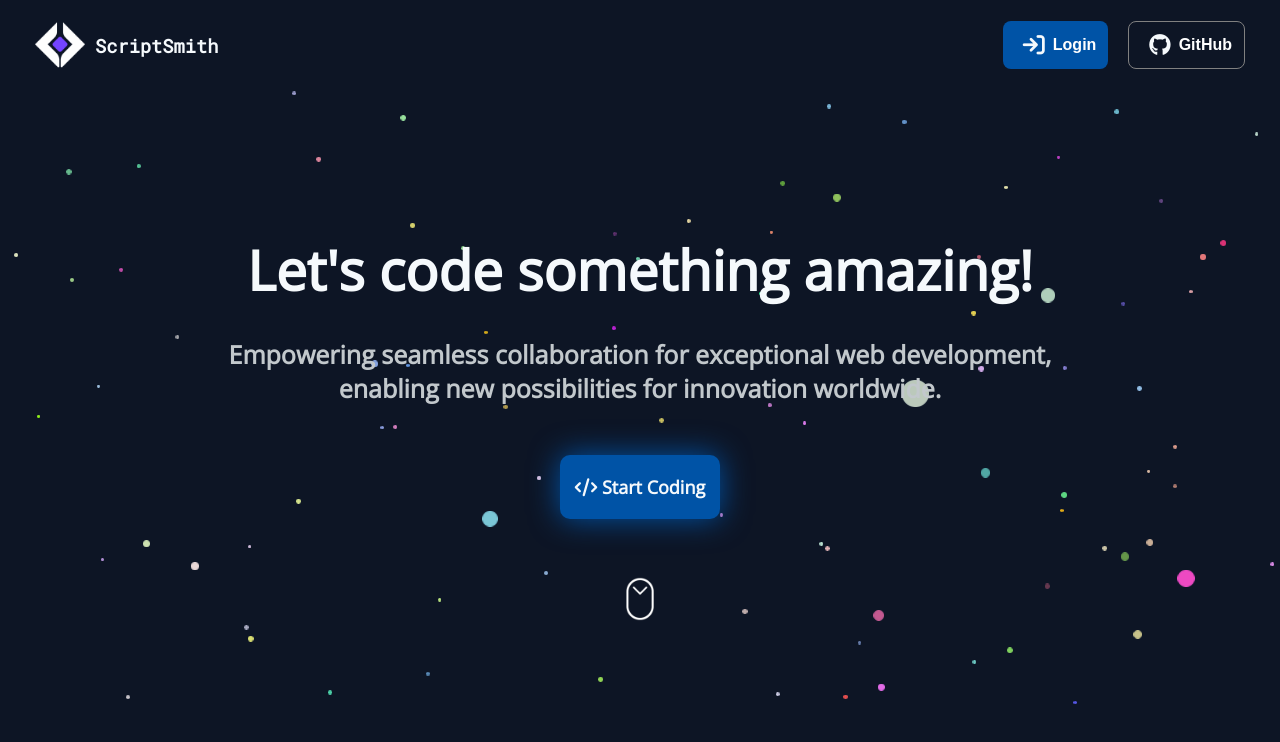
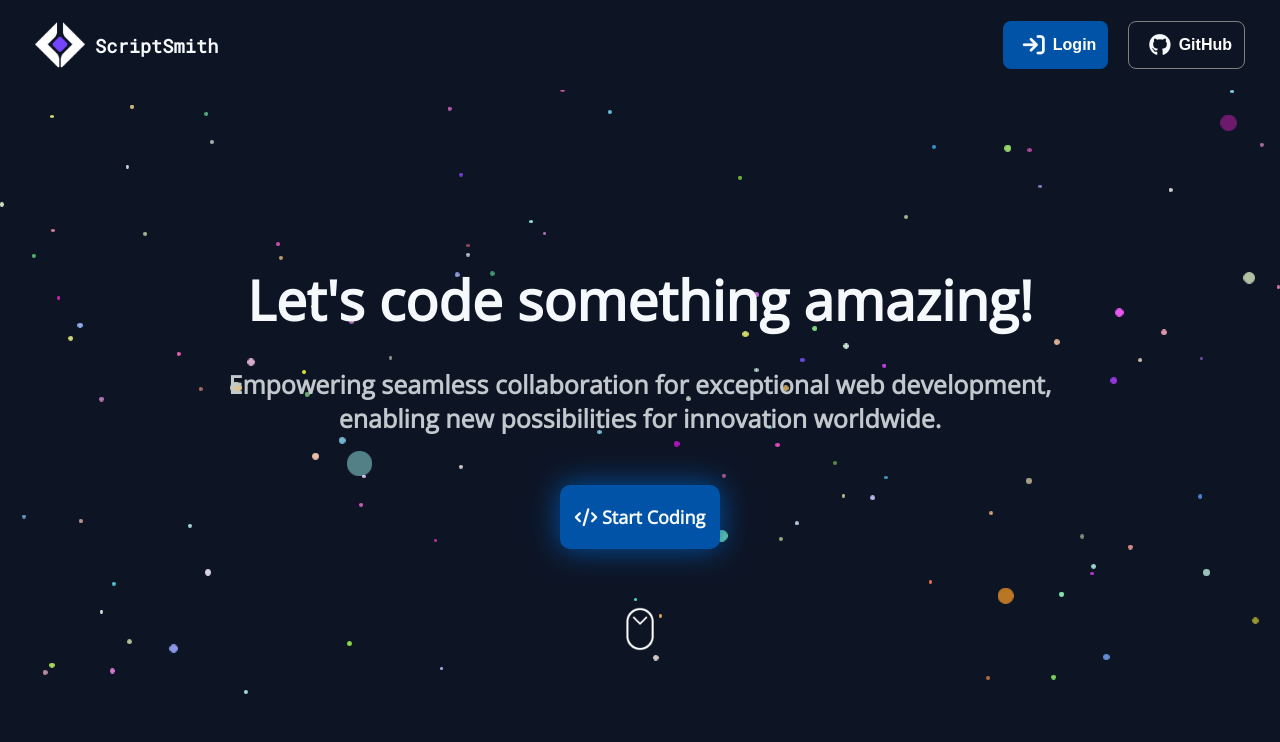
Before and after one commit to SahilK-027/replit-landing-page-clone, a website built with Vite: page index.html in a window 1280 px wide. Shown: the top 742 px of the page. Built offline with nearby package versions, Linux system fonts and the light colour scheme.

Commit message:
🐞Fix: Sudden Change In Text Position of Head Text

```diff
--- a/main.js
+++ b/main.js
@@ -21,7 +21,7 @@ gsap.to("#zoom-in .hero-container",{
      scrollTrigger: {
         trigger: "#zoom-in",
         pin: true,
-        end: `+=${trigger * 4}`,
+        end: `+=${trigger * 3.5}`,
         scrub: 1
      }
 })
@@ -175,16 +175,15 @@ const tick = () => {
         cameraGroup.position.x += (parallaxX - cameraGroup.position.x) * 1 * deltaTime
         cameraGroup.position.y += (parallaxY - cameraGroup.position.y) * 1 * deltaTime
 
-        console.log(scrollY);
 
         if(scrollY === 0){
-                startButton.style.display = "block";
-                scroll.style.display = "block";
+                startButton.style.visibility = "visible";
+                scroll.style.visibility = "visible";
         }
 
         if(scrollY > 0){
-                startButton.style.display = "none";
-                scroll.style.display = "none";
+                startButton.style.visibility = "hidden";
+                scroll.style.visibility = "hidden";
         }
 
         if(scrollY <= 2500){
@@ -195,7 +194,7 @@ const tick = () => {
         }
 
         points.forEach((e, i)=>{
-                e.y -= 0.5 + (scrollY * 0.001);
+                e.y -= (1.5) + (scrollY * 0.001);
                 if(e.y < -300){
                         e.y = 300;
                         e.velocity = 0;
--- a/style.css
+++ b/style.css
@@ -130,11 +130,11 @@ Section1
   text-align: center;
   width: 90%;
   opacity: 1;
-  margin-top: 60px;
+  margin-top: 120px;
 }
 .section-canvas > .hero-container > h1 {
   font-size: 55px;
-  font-wight: 700;
+  font-weight: 700;
 }
 .section-canvas > .hero-container > p {
   color: #c2c8cc;
@@ -149,7 +149,6 @@ Section1
   font-weight: 700;
   border-radius: 10px;
   margin-top: 20px;
-  transition: all 0.3s ease;
 }
 #start-button:hover {
   box-shadow: 0 0 24px #0062c3;
```
Also changed, not shown: index.html (+0 -1 lines).
